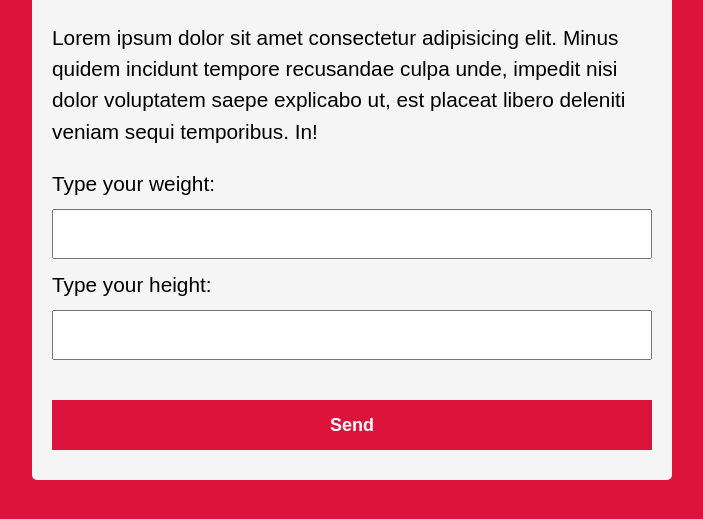
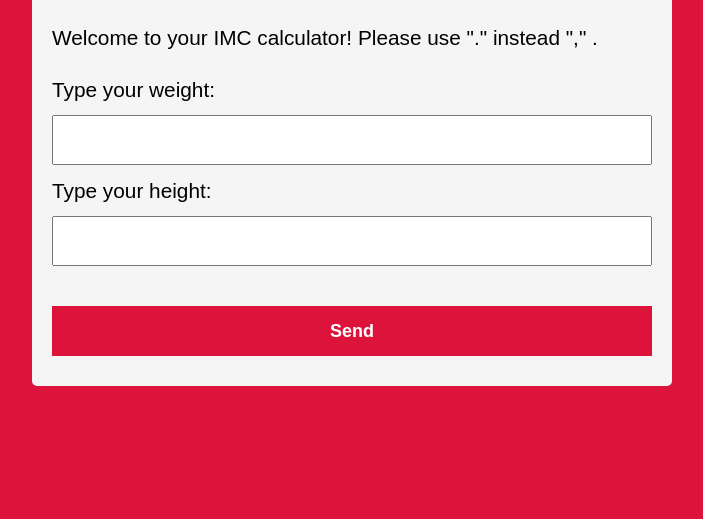
Before and after one commit to PedroTintino/IMC-Calculator, a plain HTML site: page index.html in a window 1280 px wide. Shown: the part 131-650 px from the top of the page, without its empty margins (288-991 px from the left). Drawn offline with Linux system fonts and the light colour scheme.

Commit message:
Add files via upload

```diff
--- a/index.html
+++ b/index.html
@@ -12,10 +12,7 @@
 <body>
     <section class="container">
         <h1>IMC Calculator</h1>
-        <p>Lorem ipsum dolor sit amet consectetur adipisicing elit.
-            Minus quidem incidunt tempore recusandae culpa unde, impedit
-            nisi dolor voluptatem saepe explicabo ut, est placeat libero
-            deleniti veniam sequi temporibus. In!
+        <p>Welcome to your IMC calculator! Please use "." instead "," .
         </p>
         <form action="" id="form" method="post">
             <label for="peso">Type your weight: </label>
```
